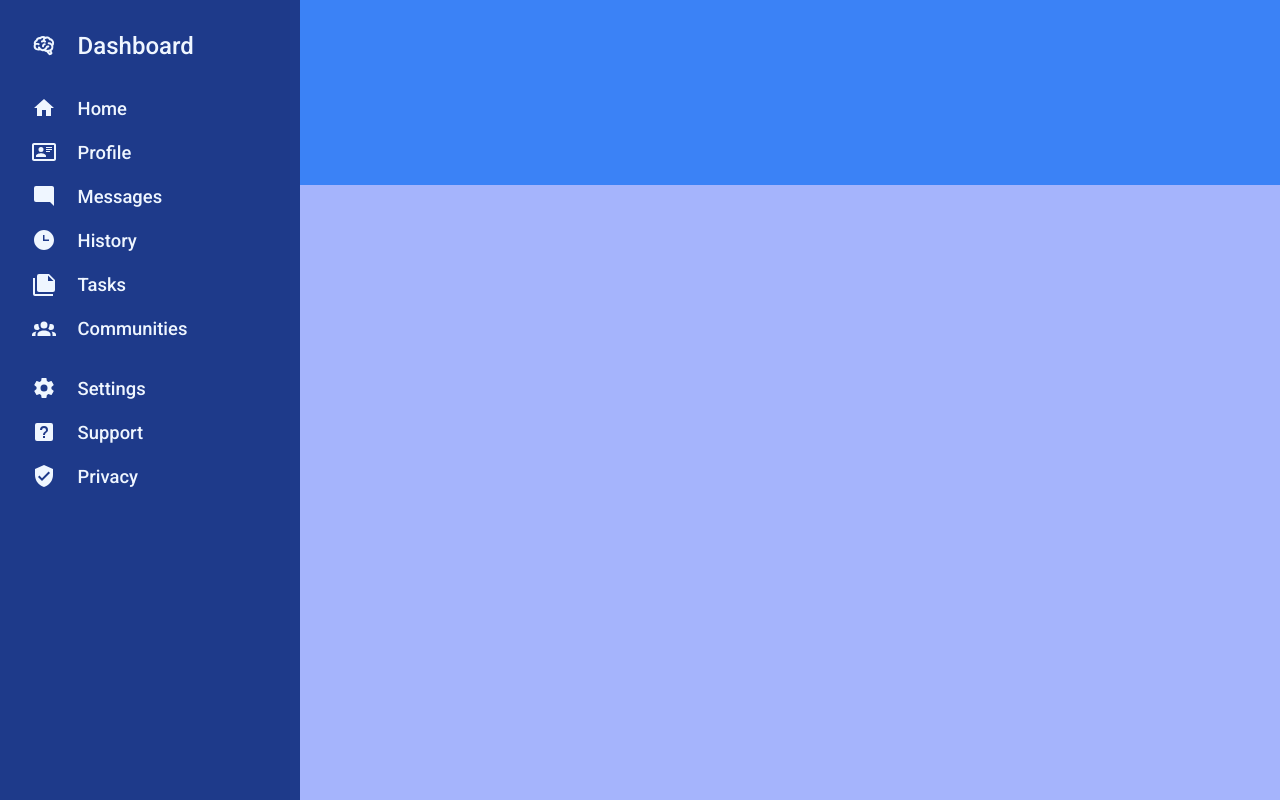
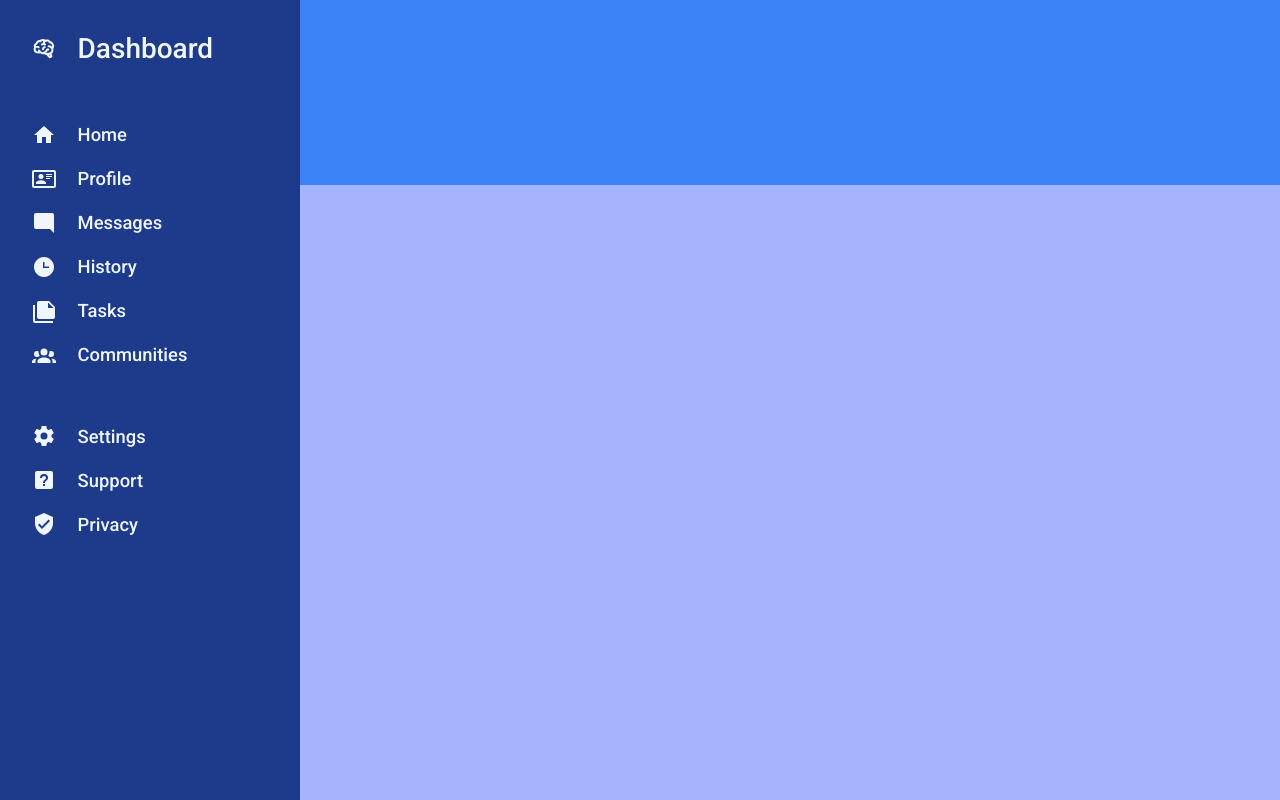
Before and after one commit to ayrt-n/odin-admin-dashboard, a plain HTML site: page index.html in a window 1280 px wide. Drawn offline with Linux system fonts and the light colour scheme.

Commit message:
Fix font sizing and layout of sidebar

```diff
--- a/styles.css
+++ b/styles.css
@@ -45,7 +45,7 @@ body {
 
   display: grid;
   grid-template-rows: min-content min-content min-content;
-  row-gap: 1rem;
+  row-gap: 2.35rem;
 }
 
 .sidebar-container svg {
@@ -53,7 +53,7 @@ body {
 }
 
 .branding {
-  font-size: 1.5rem;
+  font-size: 1.75rem;
   font-weight: 500;
 
   display: flex;
```
